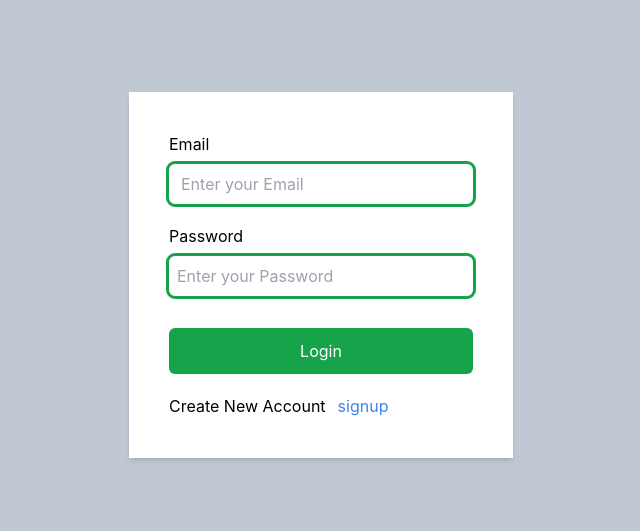
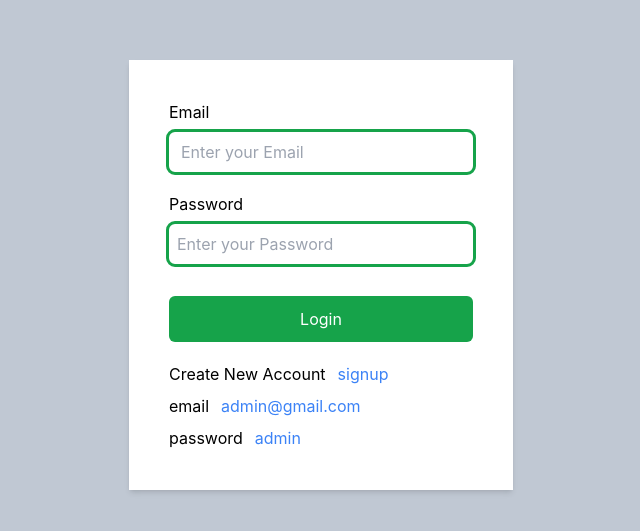
Before and after one commit to qamarali205/WhatsAppClone, a React (Create React App) app in the folder client/: page /login in a window 1280 px wide. Shown: the part 125-656 px from the top of the page, without its empty margins (319-959 px from the left). Built offline with nearby package versions, Linux system fonts and the light colour scheme.

Commit message:
Update Login.jsx

```diff
--- a/client/src/components/Registration/Login.jsx
+++ b/client/src/components/Registration/Login.jsx
@@ -98,6 +98,16 @@ const Login = () => {
             signup
           </p>
         </div>
+        <div className="flex space-x-3 item-center mt-2">
+          <p className="">email</p>
+          <p className="text-blue-500 hover:text-blue-800 cursor-pointer"
+          >admin@gmail.com</p>
+        </div>
+        <div className="flex space-x-3 item-center mt-2">
+          <p className="">password</p>
+          <p className="text-blue-500 hover:text-blue-800 cursor-pointer"
+          >admin</p>
+        </div>
       </div>
 
       </div>
```
